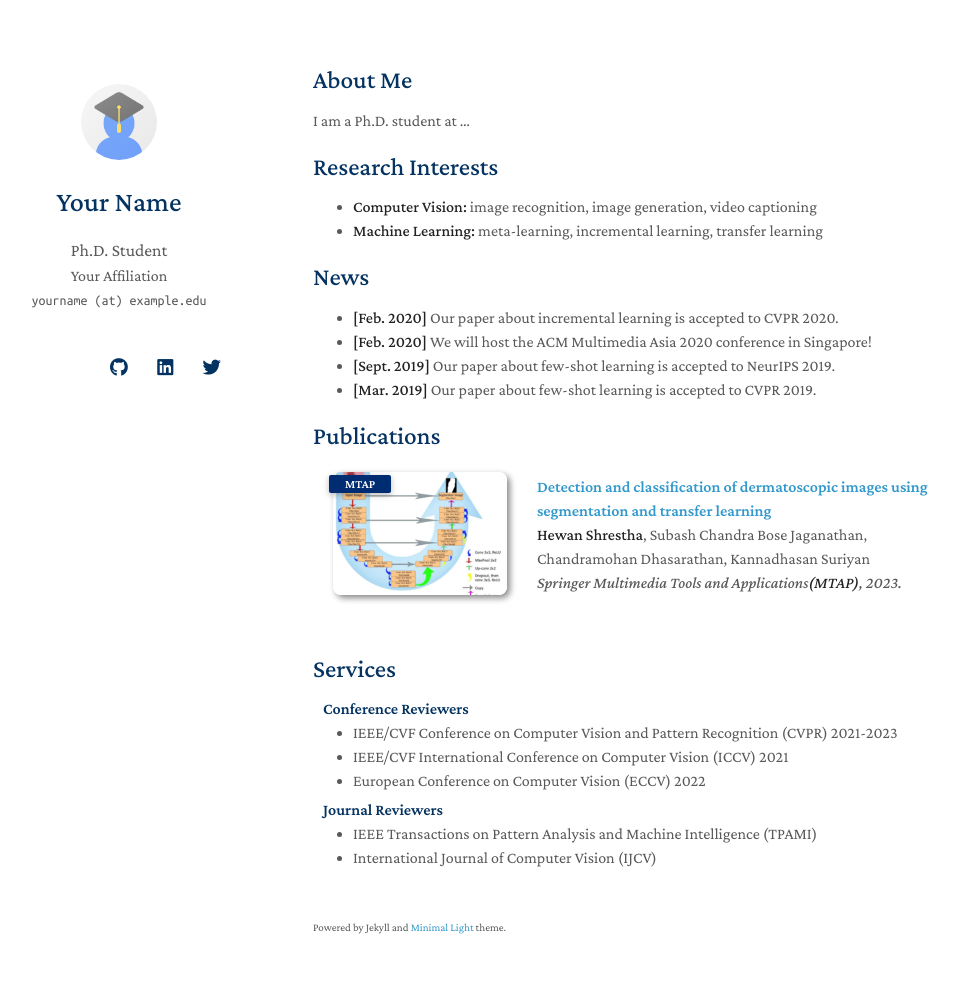
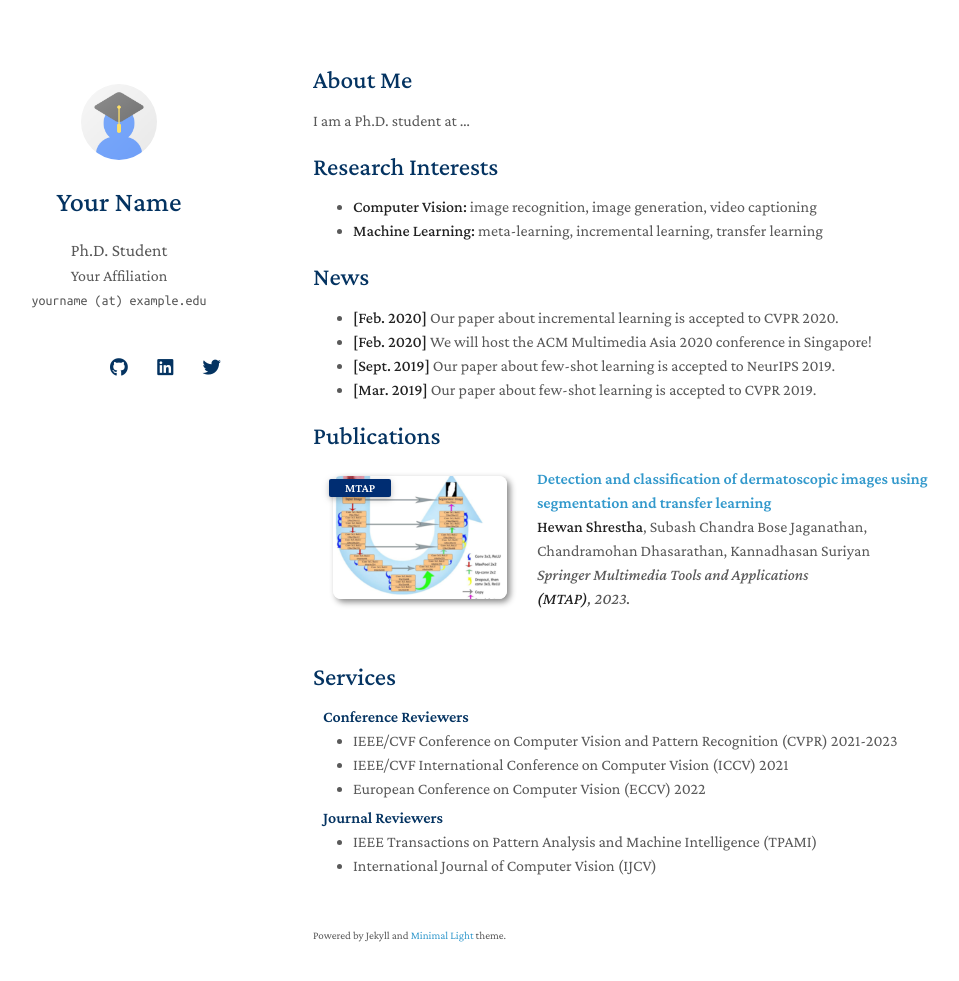
Before and after one commit to hewanshrestha/hewanshrestha.github.io, a Jekyll site: the page built from index.md, in a window 1280 px wide and 1016 px high. Shown: the top 981 px of the window, without its empty margins (157-1116 px from the left). Built offline with Jekyll 4.4.1, drawn with Linux system fonts in a browser that asks for light colours; nearby versions of some CDN libraries; a style sheet for code colours, icons or effects is not loaded; our own code applies the rules of GitHub Pages for plain Markdown files.

Commit message:
Update publications.md

```diff
--- a/_includes/publications.md
+++ b/_includes/publications.md
@@ -15,7 +15,7 @@
     <div class="title"><a href="https://arxiv.org/pdf/2002.10211.pdf">Detection and classification of dermatoscopic images using segmentation and transfer learning</a></div>
     <div class="author"><strong>Hewan Shrestha</strong>, Subash Chandra Bose Jaganathan, Chandramohan Dhasarathan, Kannadhasan Suriyan</div>
 
-    <div class="periodical"><em>Springer Multimedia Tools and Applications<strong>(MTAP)</strong>, 2023.</em></div>
+    <div class="periodical"><em>Springer Multimedia Tools and Applications <br> <strong>(MTAP)</strong>, 2023.</em></div>
     <!--<div class="links">
       <a href="https://arxiv.org/pdf/2002.10211.pdf" class="btn btn-sm z-depth-0" role="button" target="_blank" style="font-size:12px;">PDF</a>
       <a href="https://github.com/yaoyao-liu/mnemonics" class="btn btn-sm z-depth-0" role="button" target="_blank" style="font-size:12px;">Code</a>
```
